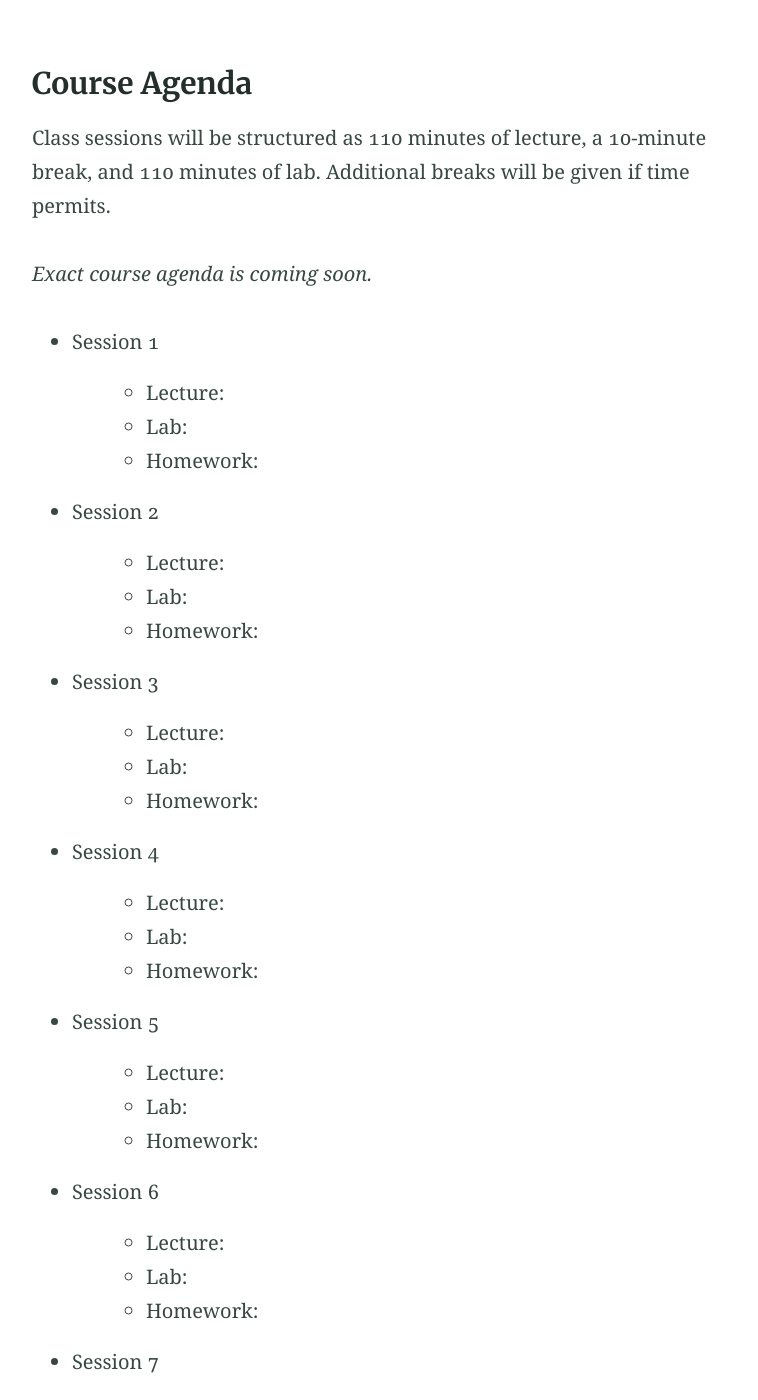
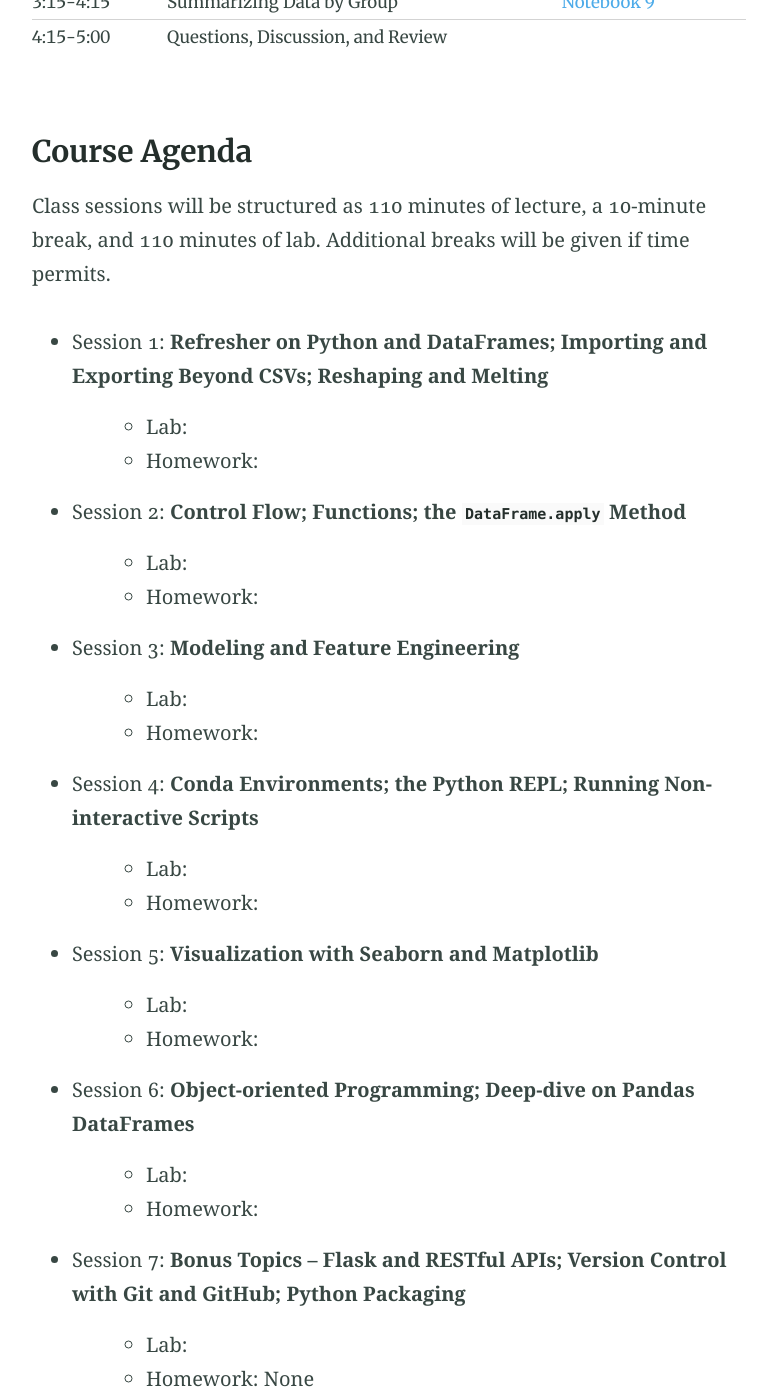
Before and after one commit to eswan18/ethanswan.com, a Jekyll site: the page built from courses/pages/python-for-ds-course.md, in a window 1280 px wide and 1400 px high, scrolled down 1567 px. Shown: the whole window, without its empty margins (251-1009 px from the left). Built offline with Jekyll 4.4.1, drawn with Linux system fonts in a browser that asks for light colours; some of the changed text lies outside the part shown.

Commit message:
Create python-for-ds agenda.

```diff
--- a/courses/pages/python-for-ds-course.md
+++ b/courses/pages/python-for-ds-course.md
@@ -11,7 +11,8 @@ Topics include data wrangling, interaction with data sources, visualization, run
 2. Build students' proficiency in the core data wrangling skills: importing data, reshaping data, transforming data, and exporting data.
 3. Develop students' ability to use Python within both interactive (Jupyter, REPL) and non-interactive (scripts) environments.
 4. Explore various methods of producing output in Python: plotting, exporting various data formats, converting notebooks to static files as deliverables, and writing to a SQL database.
-5. Teach students how and when to teach themselves, through a discussion of widely-available Python resources.
+5. Expose students to modeling via scikit-learn and discuss the fundamentals of building models in Python.
+6. Teach students how and when to teach themselves, through a discussion of widely-available Python resources.
 
 ### Bootcamp Agenda
 The one-day bootcamp begins at 8am and finishes at 5pm or a little earlier.
@@ -29,7 +30,7 @@ table td{
 
 | Time        | Content                                                              |  Materials |
 |-------------|----------------------------------------------------------------------|------------|
-| 8:00-8:15   | Introduction of your instructor; overview of the day's agenda        |            |
+| 8:00-8:15   | Introduction of Your Instructor; Overview of the Day's Agenda        |            |
 | 8:15-8:45   | Basics of Python and Jupyter                                         | [Notebook 1](https://github.com/uc-python/intro-python-datasci/blob/master/notebooks/01-Python-and-Jupyter.ipynb) |
 | 8:45-9:30   | Python Fundamentals                                                  | [Notebook 2](https://github.com/uc-python/intro-python-datasci/blob/master/notebooks/02-Fundamentals.ipynb) |
 | 9:30-10:15  | The Mental Model of Python                                           | [Notebook 3](https://github.com/uc-python/intro-python-datasci/blob/master/notebooks/03-Packages-Modules-Function.ipynb) |
@@ -49,32 +50,24 @@ table td{
 Class sessions will be structured as 110 minutes of lecture, a 10-minute break, and 110 minutes of lab.
 Additional breaks will be given if time permits.
 
-*Exact course agenda is coming soon.*
-- Session 1
-  - Lecture:
+- Session 1: **Refresher on Python and DataFrames; Importing and Exporting Beyond CSVs; Reshaping and Melting**
   - Lab:
   - Homework:
-- Session 2
-  - Lecture:
+- Session 2: **Control Flow; Functions; the `DataFrame.apply` Method**
   - Lab:
   - Homework:
-- Session 3
-  - Lecture:
+- Session 3: **Modeling and Feature Engineering**
   - Lab:
   - Homework:
-- Session 4
-  - Lecture:
+- Session 4: **Conda Environments; the Python REPL; Running Non-interactive Scripts**
   - Lab:
   - Homework:
-- Session 5
-  - Lecture:
+- Session 5: **Visualization with Seaborn and Matplotlib**
   - Lab:
   - Homework:
-- Session 6
-  - Lecture:
+- Session 6: **Object-oriented Programming; Deep-dive on Pandas DataFrames**
   - Lab:
   - Homework:
-- Session 7
-  - Lecture:
+- Session 7: **Bonus Topics -- Flask and RESTful APIs; Version Control with Git and GitHub; Python Packaging**
   - Lab:
-  - Homework:
+  - Homework: None
```
Also changed, not shown: _courses/02-python-for-ds-course.md (+2 -1 lines).
